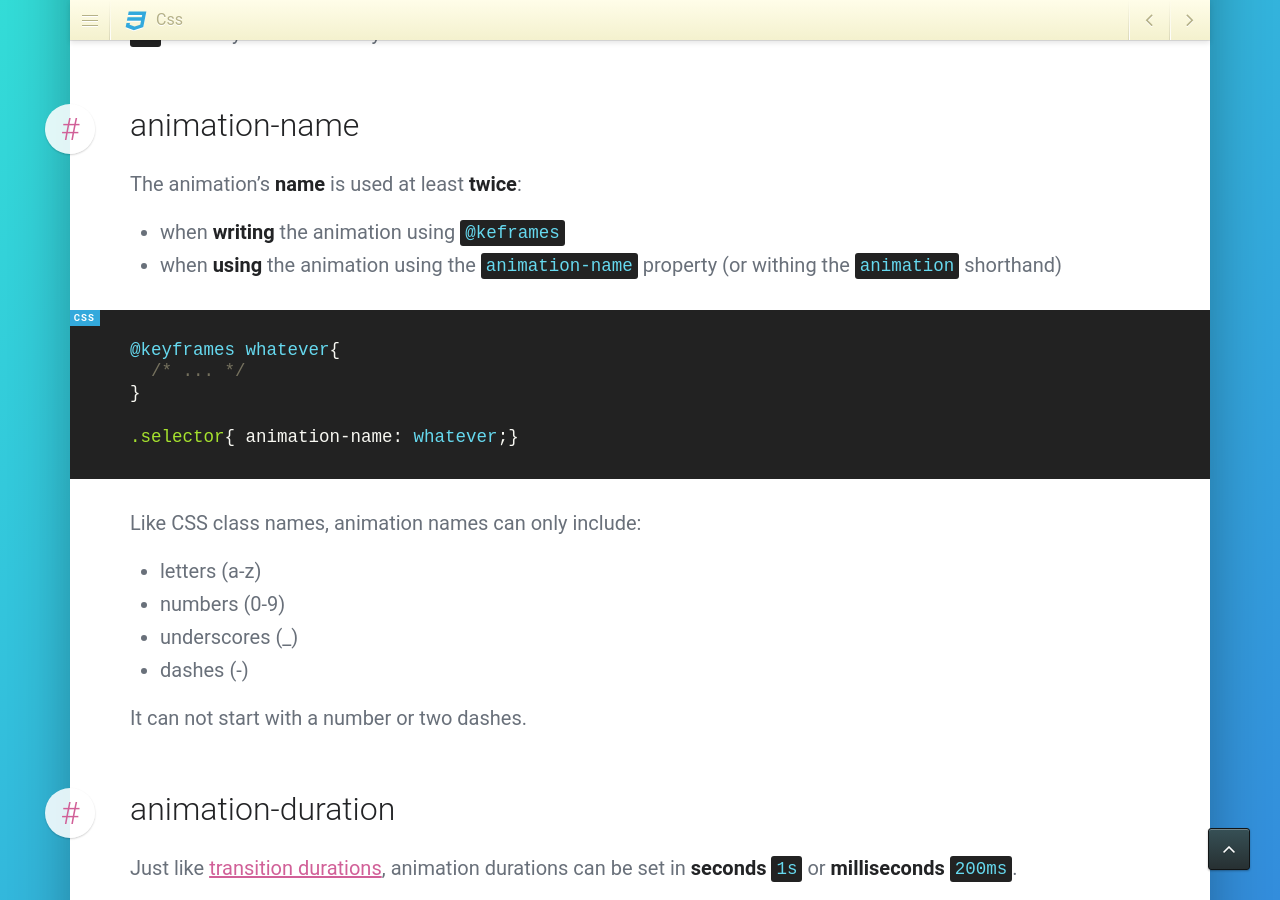
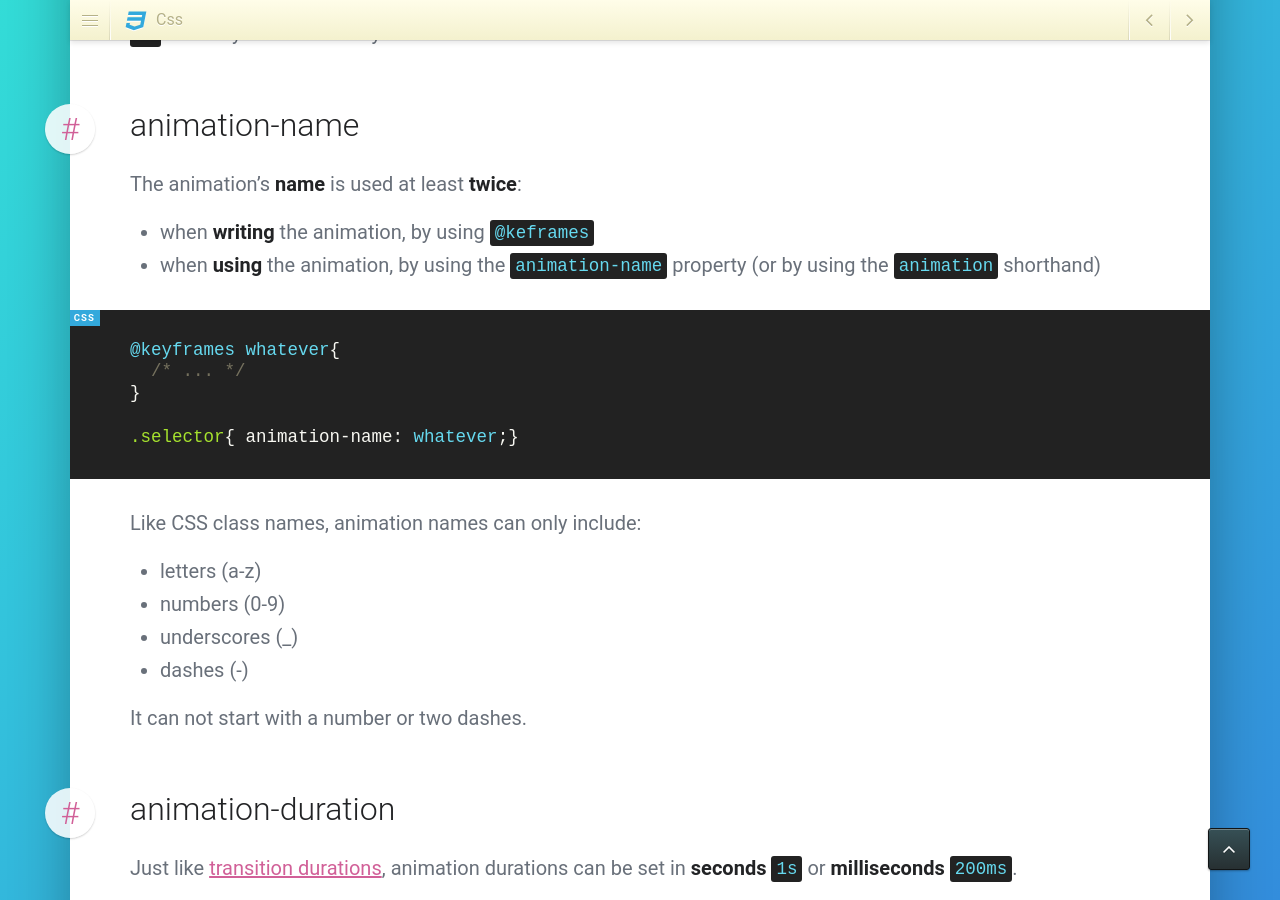
Before and after one commit to jgthms/marksheet, a Jekyll site: the page built from _posts/2015-08-05-css-animations.md, in a window 1280 px wide and 900 px high, scrolled down 3679 px. Built offline with Jekyll 4.4.1, drawn with Linux system fonts in a browser that asks for light colours; nearby versions of some CDN libraries; comment, search, counter and statistics services are not loaded.

Commit message:
Fixed typo, clarified languages

```diff
--- a/_posts/2015-08-05-css-animations.md
+++ b/_posts/2015-08-05-css-animations.md
@@ -104,8 +104,8 @@ Notice how the start `0%` and the end `100%` have the **same CSS rules**. This e
 
 The animation's **name** is used at least **twice**:
 
-* when **writing** the animation using `@keframes`
-* when **using** the animation using the `animation-name` property (or withing the `animation` shorthand)
+* when **writing** the animation, by using `@keframes`
+* when **using** the animation, by using the `animation-name` property (or by using the `animation` shorthand)
 
 {% highlight css %}
 @keyframes whatever{
```
